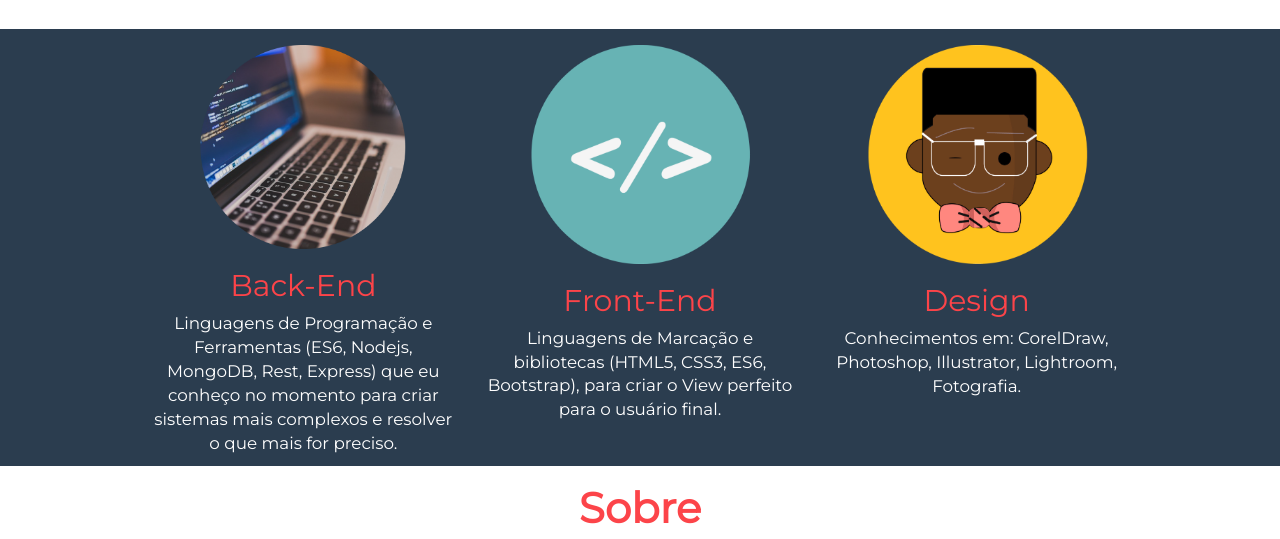
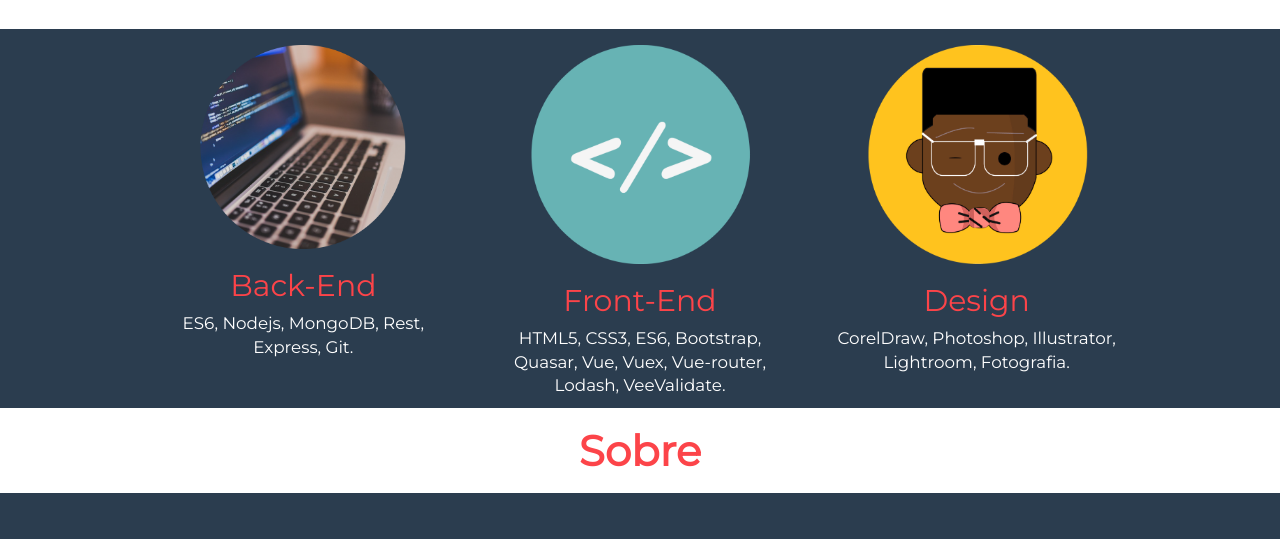
Before and after one commit to paoru5444/paoru5444.github.io, a website: page index.html in a window 1280 px wide. Shown: the part 198-737 px from the top of the page. Drawn offline with Linux system fonts and the light colour scheme.

Commit message:
Update index.html

```diff
--- a/index.html
+++ b/index.html
@@ -30,17 +30,17 @@
                     <div class="col-md-4">
                         <img src="imgs/port1.png" alt="img">
                         <h2>Back-End</h2>
-                        <p>Linguagens de Programação e Ferramentas (ES6, Nodejs, MongoDB, Rest, Express) que eu conheço no momento para criar sistemas mais complexos e resolver o que mais for preciso.</p>
+                        <p>ES6, Nodejs, MongoDB, Rest, Express, Git.</p>
                     </div>
                     <div class="col-md-4">
                         <img src="imgs/port2.png" alt="img">
                         <h2>Front-End</h2>
-                        <p>Linguagens de Marcação e bibliotecas (HTML5, CSS3, ES6, Bootstrap), para criar o View perfeito para o usuário final.</p>
+                        <p>HTML5, CSS3, ES6, Bootstrap, Quasar, Vue, Vuex, Vue-router, Lodash, VeeValidate.</p>
                     </div>
                     <div class="col-md-4">
                         <img src="imgs/port3.png" alt="Img">
                         <h2>Design</h2>
-                        <p>Conhecimentos em: CorelDraw, Photoshop, Illustrator, Lightroom, Fotografia.</p>
+                        <p>CorelDraw, Photoshop, Illustrator, Lightroom, Fotografia.</p>
                     </div>
                 </div>
             </section>
@@ -53,7 +53,7 @@
             <img src="imgs/perfil3.png" alt="imagem">
             <p>Do ano de 1998, sou programador porém durante toda a adolescência trabalhei como fotógrafo de eventos e editando imagens até que ingressei na instituição UniFOA em 2016 e iniciei no Curso de Sistemas de Informação, onde estou agora cursando
                 o segundo. No momento estou me especializando em tecnologias back-end como NodeJS, Rest, Express e Mongo. No tempo livre gosto de ler livros, ouvir música, praticar esportes ou assistir filmes e séries(de preferencia em ingles), um estudo
-                paralelo é o do idioma inglês que curso no CCAA e que estou na metade também.
+                paralelo é o do idioma inglês que curso no CCAA e que estou na metade.
             </p>
 
             <h3>Curriculo</h3>
@@ -77,7 +77,7 @@
                         <a href="https://github.com/paoru5444"><img src="icones/git.png" alt="" class="midias"></a>
                     </li>
                 </ul>
-                <p>Email: betinho5444@gmail.com</p>
+                <p>Email: paulo.pereira.dev@gmail.com</p>
                 <p>Contato: (24) 98805 9308</p>
             </div>
         </div>
```
